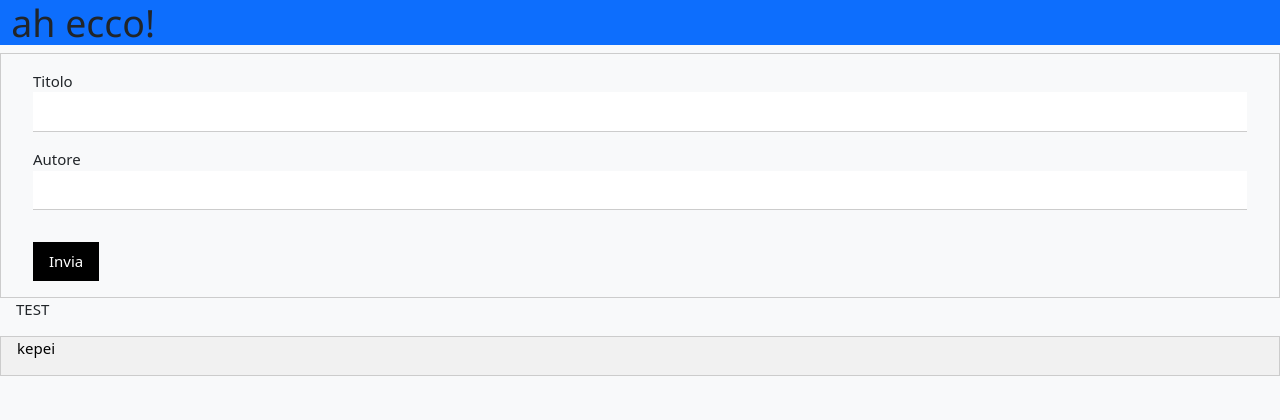
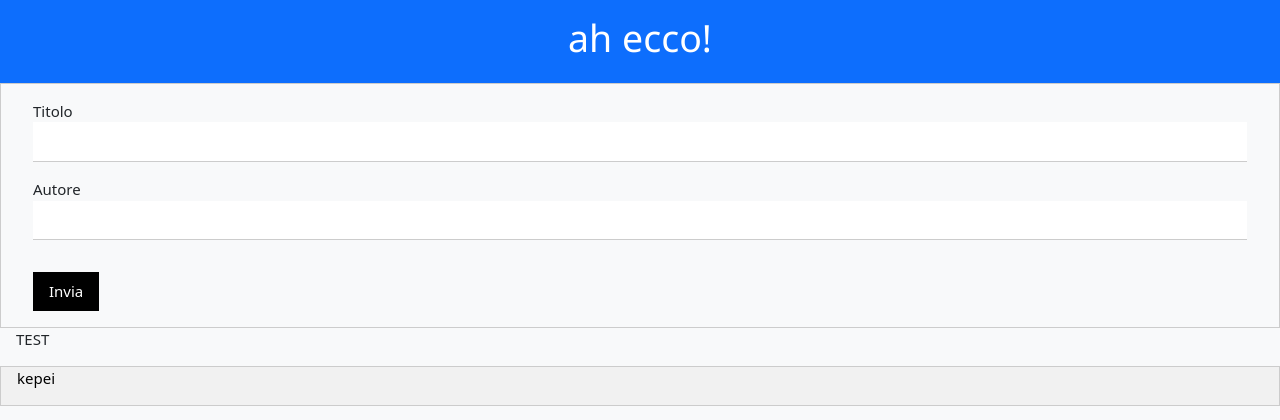
Before and after one commit to pberlanda/pitone-borracho-rapido, a FastAPI app: page /form in a window 1280 px wide. Shown: the top 420 px of the page. Run offline with FastAPI, Linux system fonts and the light colour scheme.

Commit message:
Update form_nuovo_libro.html

```diff
--- a/templates/form_nuovo_libro.html
+++ b/templates/form_nuovo_libro.html
@@ -10,7 +10,7 @@
 </head>
 <body class="bg-light">
 
-    <div class="container-fluid bg-primary">
+    <div class="container-fluid p-3 text-white text-center bg-primary">
         <h1>ah ecco!</h1>
     </div>
 
```
